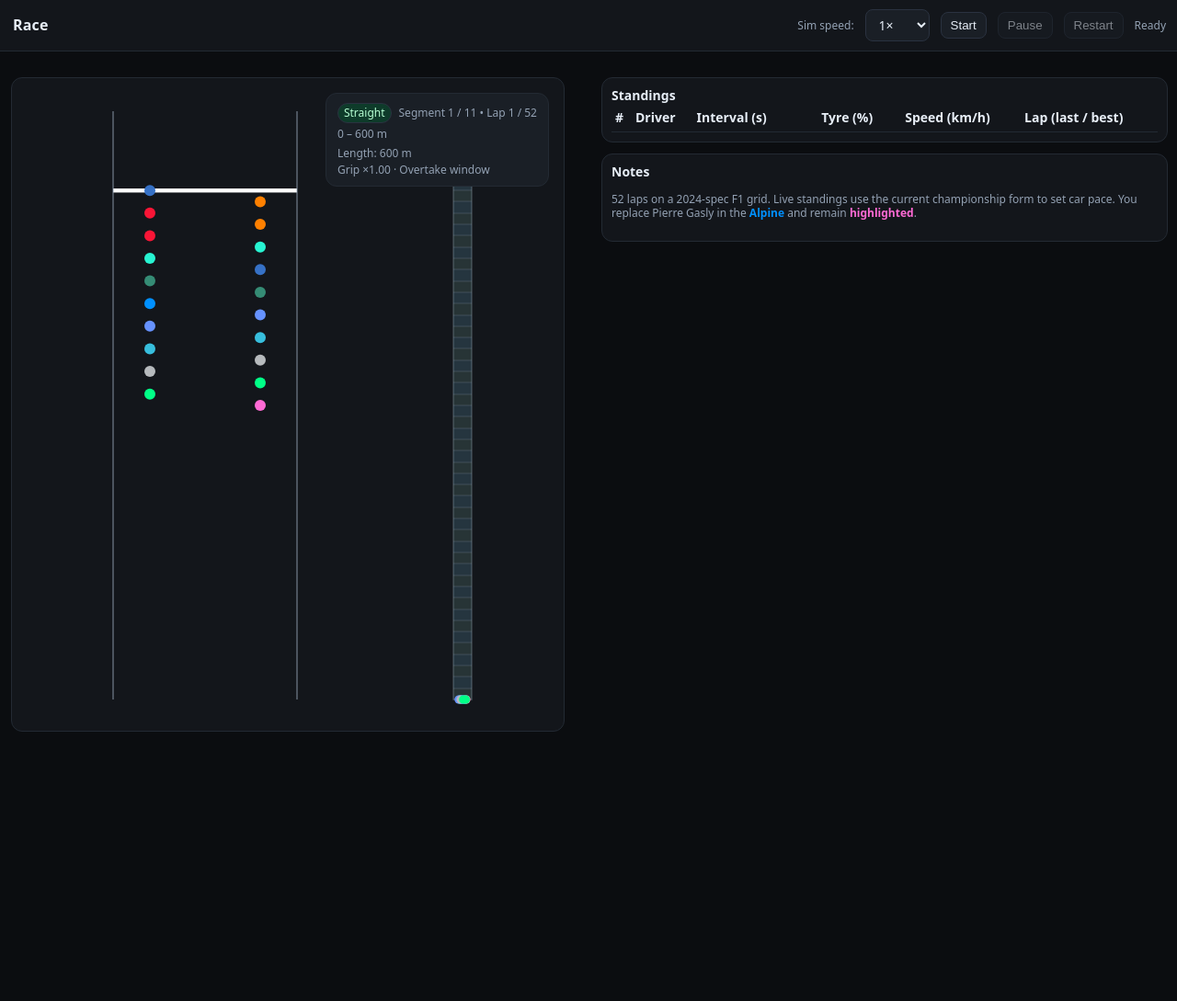
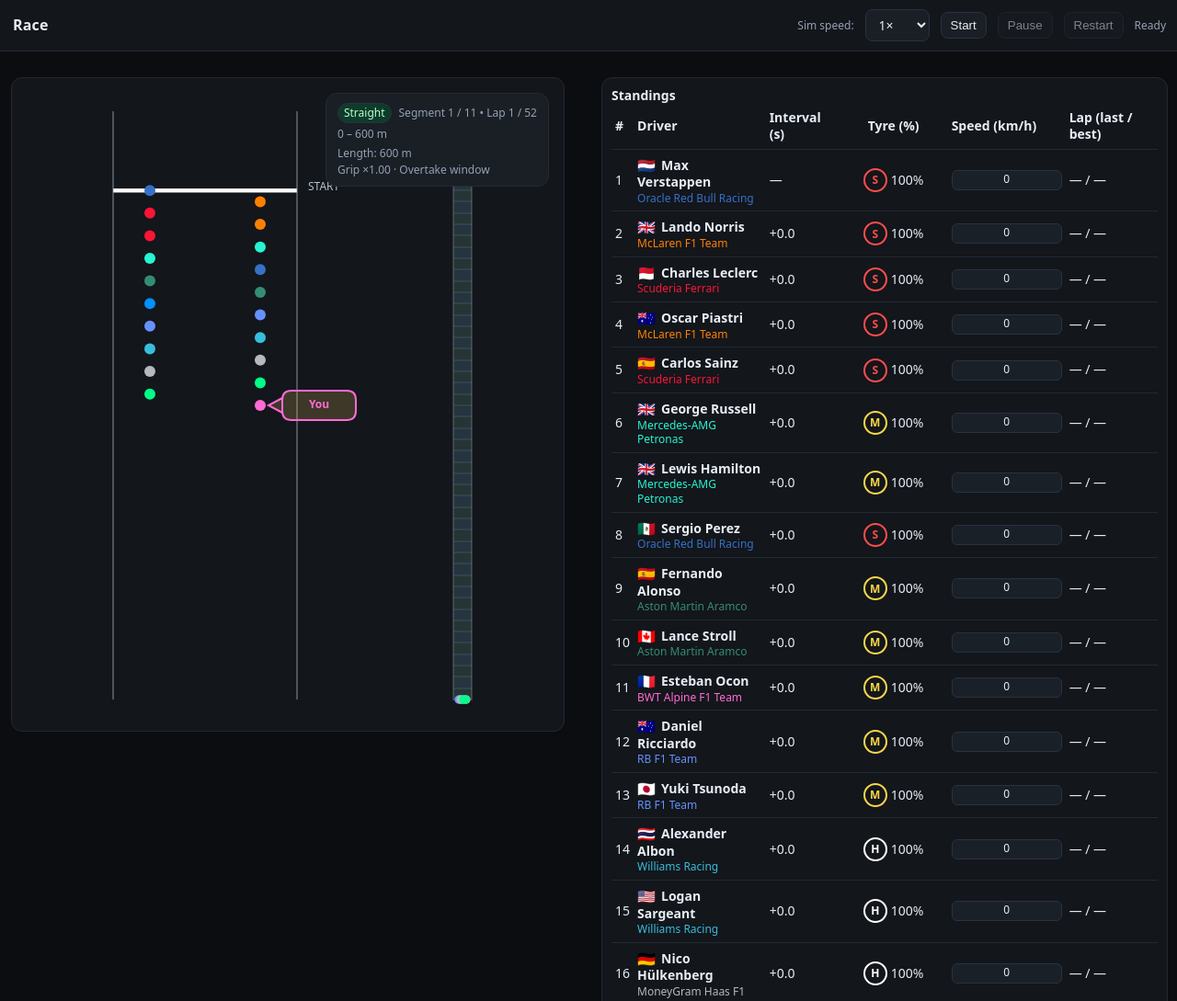
Before and after one commit to cuba1956/racing, a plain HTML site: page index.html in a window 1280 px wide. Shown: the top 1089 px of the page at 92% size. Before the commit the page ends 808 px from the top, so only its background shows below. Drawn offline with Linux system fonts and the light colour scheme; animation ran at ten frames a second.

Commit message:
Fix issue for online

```diff
--- a/index.html
+++ b/index.html
@@ -35,6 +35,9 @@
     .tyre-badge { display:inline-flex; align-items:center; gap:4px; justify-content:center; }
     .tyre-ring { width:22px; height:22px; border-radius:50%; border:2px solid currentColor; display:flex; align-items:center; justify-content:center; font-size:12px; font-weight:600; }
     .standings td.speed-cell { width:120px; }
+    .standings tbody tr { cursor:pointer; }
+    .standings tbody tr.focus { background:rgba(105, 226, 255, 0.12); }
+    .standings tbody tr.focus td { color:var(--text); }
     .speed-bar { position:relative; height:20px; border:1px solid #2a3240; border-radius:6px; overflow:hidden; background:#1a2028; }
     .speed-bar::before { content:''; position:absolute; inset:0; width:var(--pct,0%); background:linear-gradient(90deg, rgba(123,216,143,0.35), rgba(123,216,143,0.75)); }
     .speed-bar span { position:relative; display:block; text-align:center; line-height:18px; font-size:12px; color:var(--text); }
@@ -310,6 +313,18 @@
   let segmentState = { source:'', index:-1, lap:null };
   canvas.addEventListener('pointermove', handleSegmentPointer);
   canvas.addEventListener('pointerleave', handleSegmentLeave);
+  tbl.addEventListener('click', (evt) => {
+    const row = evt.target.closest('tr[data-driver]');
+    if (!row) return;
+    const id = Number(row.dataset.driver);
+    if (!Number.isFinite(id)) return;
+    if (cameraState.targetId !== id) {
+      cameraState.targetId = id;
+      isHoveringSegment = false;
+      updateSegmentInfoForPlayer();
+      updateStatus();
+    }
+  });
 
   function resize() {
     const rect = canvas.parentElement.getBoundingClientRect();
@@ -331,6 +346,7 @@
     height: 0,
     centerY: 0,
     dpr: 1,
+    targetId: 0,
   };
 
   function applyGridPositions(list) {
@@ -484,9 +500,10 @@
 
     // drivers
     const laneJitter = laneWidth * 0.45;
-    let playerPoint = null;
+    let focusPoint = null;
     for (let i=0;i<drivers.length;i++) {
       const d = drivers[i];
+      const isFocus = focus && d.id === focus.id;
       const lateralOffset = lateralOffsets.get(d.id) ?? 0;
       const xi = clamp(trackX + lateralOffset, trackX - trackHalf + 6 * dpr, trackX + trackHalf - 6 * dpr);
       const yRaw = absPosToScreenY(d.pos);
@@ -494,25 +511,27 @@
       const offscreen = yRaw < pad || yRaw > h - pad;
       ctx.beginPath();
       ctx.fillStyle = d.color;
-      ctx.globalAlpha = offscreen && d.id !== 0 ? 0.45 : 1;
+      ctx.globalAlpha = offscreen && !isFocus ? 0.45 : 1;
       ctx.arc(xi, yClamped, 6 * dpr, 0, Math.PI*2);
       ctx.fill();
       ctx.globalAlpha = 1;
       const totalPos = d.finished ? TOTAL_LENGTH_M : clamp(d.pos, 0, TOTAL_LENGTH_M);
       const laneY = mapTotalProgressToY(totalPos, h, pad);
-      const laneNoise = d.id === 0 ? 0 : (((i*6131) % 100)/100 - 0.5);
+      const laneNoise = isFocus ? 0 : (((i*6131) % 100)/100 - 0.5);
       const laneXi = laneCenter + laneNoise * laneJitter;
       ctx.beginPath();
       ctx.fillStyle = d.color;
       ctx.arc(laneXi, laneY, 4.5 * dpr, 0, Math.PI*2);
       ctx.fill();
-      if (d.id === 0) {
-        playerPoint = { x: xi, y: yClamped };
+      if (isFocus) {
+        focusPoint = { x: xi, y: yClamped };
       }
     }
 
-    if (player && playerPoint) {
-      drawPlayerCallout(playerPoint.x, playerPoint.y, player.color);
+    if (focus && focusPoint) {
+      const bubbleColor = focus.color || getCSS('--accent') || '#69e2ff';
+      const label = focus.isPlayer ? 'You' : focus.name;
+      drawPlayerCallout(focusPoint.x, focusPoint.y, bubbleColor, label);
     }
 
     ctx.fillStyle = '#b3c1d1';
@@ -597,9 +616,8 @@
     }
   }
 
-  function drawPlayerCallout(px, py, playerColor) {
+  function drawPlayerCallout(px, py, playerColor, label = 'You') {
     const dpr = window.devicePixelRatio || 1;
-    const label = 'You';
     const paddingX = 14 * dpr;
     const paddingY = 8 * dpr;
     const pointerHalf = 8 * dpr;
@@ -860,6 +878,7 @@
   // ---- CORE LOOP ----
   let drivers = Array.from({length:DRIVERS}, (_,i)=>makeDriver(i));
   applyGridPositions(drivers);
+  cameraState.targetId = drivers[0]?.id ?? 0;
   let started = false, finished = false, paused = false;
   let simTime = 0;          // s (scaled by simSpeed)
   let lastT = 0, acc = 0;   // accumulator for fixed-step
@@ -1022,6 +1041,7 @@
     const order = [...drivers].sort((a,b)=>b.pos - a.pos || (a.finishTime??Infinity) - (b.finishTime??Infinity));
     const lead = order[0];
     const leadTimeNow = currentElapsedTime(lead, simTime);
+    const focusId = cameraState.targetId ?? (drivers[0]?.id ?? 0);
     tbl.innerHTML = order.map((d,idx)=>{
       let gap = '—';
       const driverTimeNow = currentElapsedTime(d, simTime);
@@ -1054,9 +1074,14 @@
       const maxPossible = Math.max(1, (d.carStats?.topSpeed ?? 360) * (d.driverStats?.topSpeed ?? 1));
       const pct = Math.min(100, Math.round((spd / maxPossible) * 100));
       const flag = `<span class="flag">${d.flag || '🏁'}</span>`;
-      const name = d.id === 0
-        ? `<strong style="color:var(--player)">${d.name}</strong>`
-        : `<strong>${d.name}</strong>`;
+      const isFocus = d.id === focusId;
+      let name = `<strong>${d.name}</strong>`;
+      if (d.id === 0) {
+        name = `<strong style="color:var(--player)">${d.name}</strong>`;
+      }
+      if (isFocus && d.id !== 0) {
+        name = `<strong style="color:var(--accent)">${d.name}</strong>`;
+      }
       const playerTeam = drivers[0]?.team;
       const isPlayerTeam = d.team && d.team === playerTeam;
       const teamColor = isPlayerTeam ? 'var(--player)' : (d.teamColor || '#93a1b3');
@@ -1079,7 +1104,8 @@
       }
       const lapSummary = formatLapSummary(d);
       const speedBar = `<div class="speed-bar" style="--pct:${pct}%"><span>${spdDisplay}</span></div>`;
-      return `<tr><td>${idx+1}</td><td>${flag}${name}${teamLine}</td><td>${gap}</td><td class="tyre-cell">${tyreCell}</td><td class="speed-cell">${speedBar}</td><td>${lapSummary}</td></tr>`;
+      const rowClass = isFocus ? ' class="focus"' : '';
+      return `<tr data-driver="${d.id}"${rowClass}><td>${idx+1}</td><td>${flag}${name}${teamLine}</td><td>${gap}</td><td class="tyre-cell">${tyreCell}</td><td class="speed-cell">${speedBar}</td><td>${lapSummary}</td></tr>`;
     }).join('');
   }
 
@@ -1117,6 +1143,7 @@
   function startRace() {
     if (started || finished) return;
     applyGridPositions(drivers);
+    cameraState.targetId = drivers[0]?.id ?? cameraState.targetId ?? 0;
     started = true;
     paused = false;
     finished = false;
@@ -1168,6 +1195,7 @@
   function restartRace() {
     drivers = Array.from({length:DRIVERS}, (_,i)=>makeDriver(i));
     applyGridPositions(drivers);
+    cameraState.targetId = drivers[0]?.id ?? cameraState.targetId ?? 0;
     fastestLapTime = Infinity;
     started = false;
     finished = false;
```
